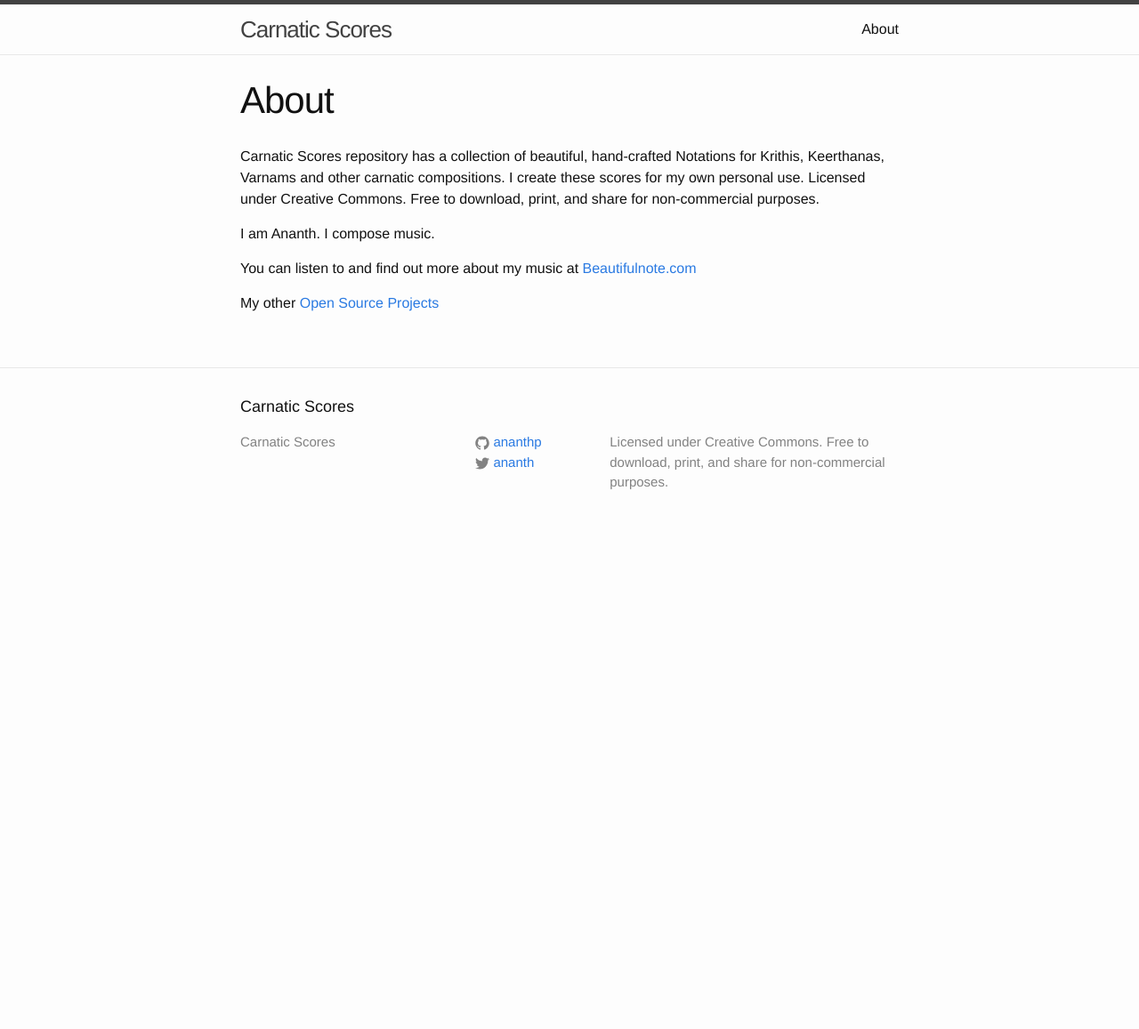
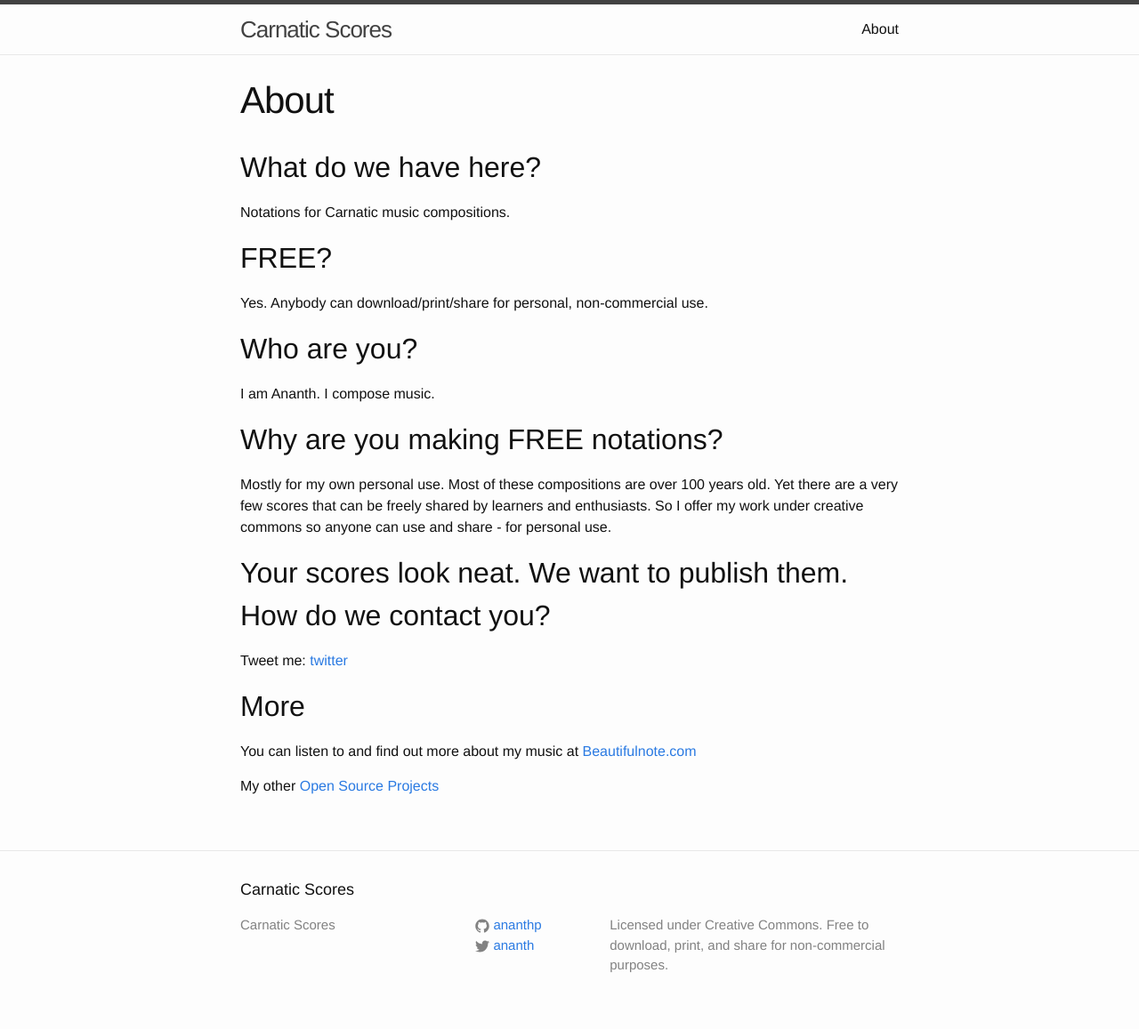
Before and after one commit to ananthp/carnatic_scores, a Jekyll site: the page built from about.md, in a window 1280 px wide. Shown: the whole page at 89% size. Built offline with Jekyll 4.4.1, drawn with Linux system fonts in a browser that asks for light colours; before the commit the page ends 900 px from its top, so only the background shows below that.

Commit message:
few FAQs in about page

```diff
--- a/about.md
+++ b/about.md
@@ -4,10 +4,30 @@ title: About
 permalink: /about/
 ---
 
-Carnatic Scores repository has a collection of beautiful, hand-crafted Notations for Krithis, Keerthanas, Varnams and other carnatic compositions. I create these scores for my own personal use. Licensed under Creative Commons. Free to download, print, and share for non-commercial purposes.
+##  What do we have here?
+
+Notations for Carnatic music compositions.
+
+## FREE?
+
+Yes. Anybody can download/print/share for personal, non-commercial use.
+
+## Who are you?
 
 I am Ananth. I compose music.
 
+## Why are you making FREE notations?
+
+Mostly for my own personal use. Most of these compositions are over 100 years old. Yet there are a very few scores that can be freely shared by learners and enthusiasts. So I offer my work under creative commons so anyone can use and share - for personal use.
+
+## Your scores look neat. We want to publish them. How do we contact you?
+
+Tweet me: [twitter]
+
+## More
 You can listen to and find out more about my music at [Beautifulnote.com](http://beautifulnote.com/blog)
 
 My other [Open Source Projects](http://ananthp.github.io)
+
+
+[twitter]: https://twitter.com/ananth
```
